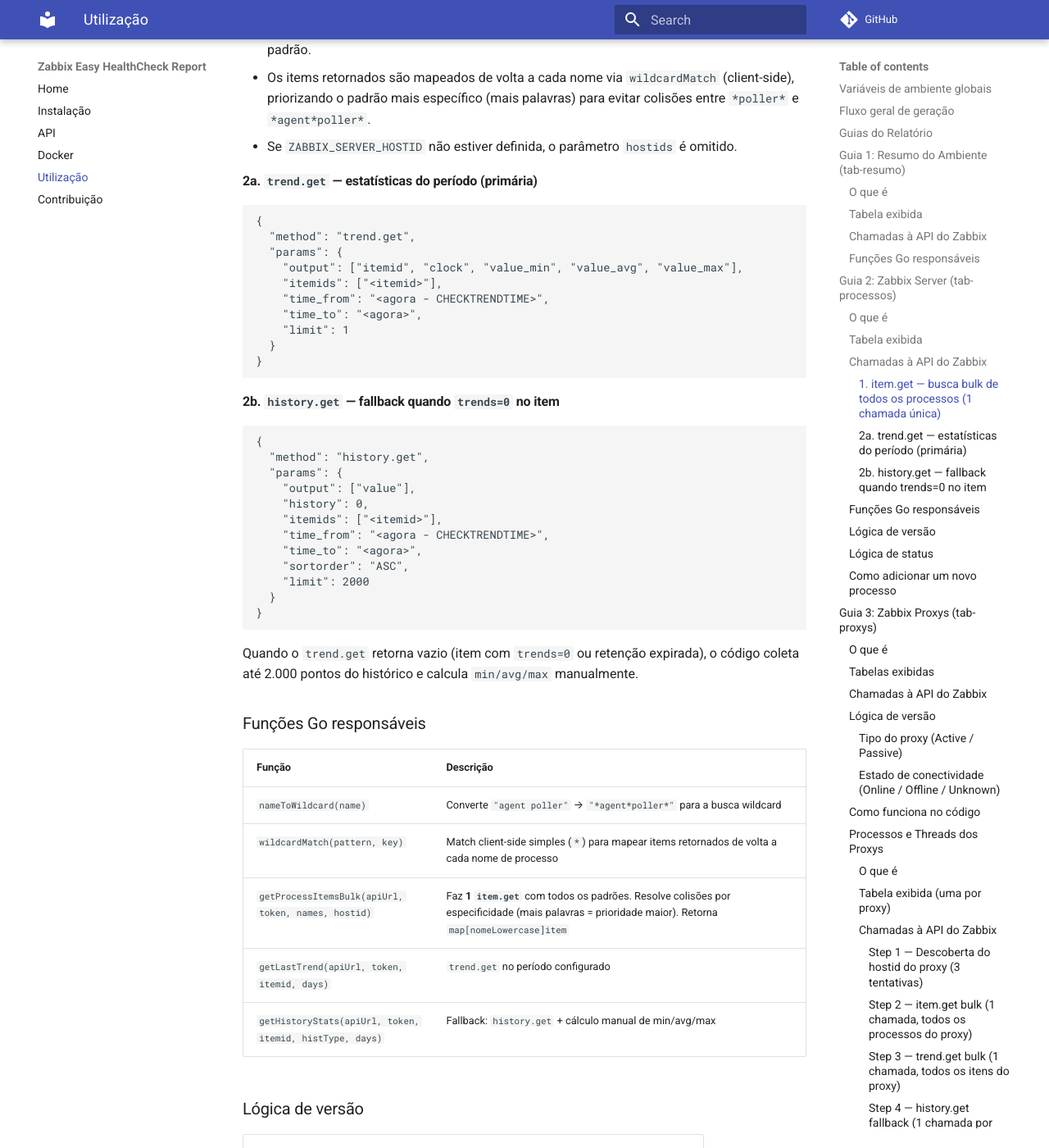
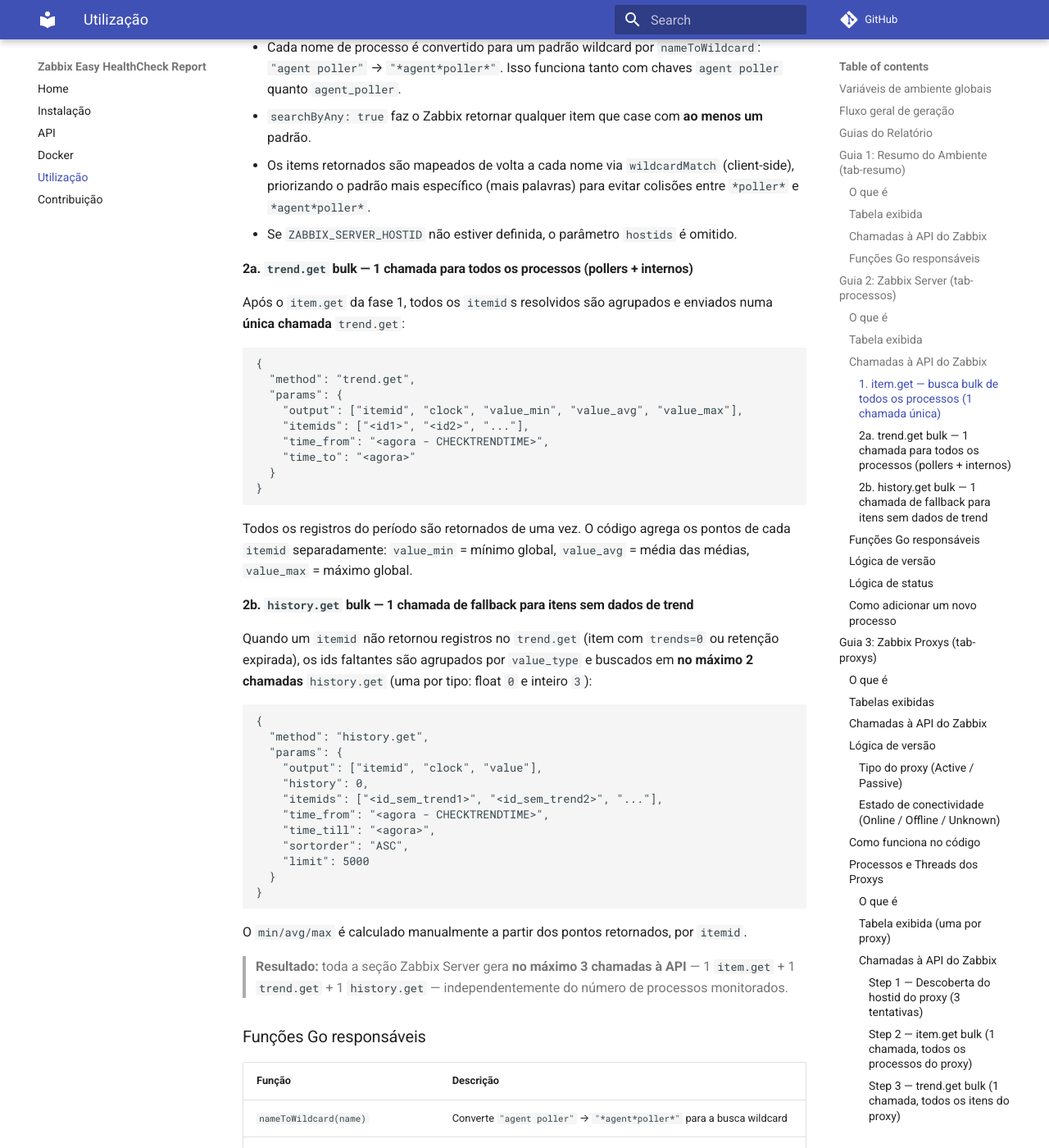
Before and after one commit to bernardolankheet/zabbix-easy, an MkDocs documentation site: the page built from docs/utilizacao.md, in a window 1280 px wide and 1400 px high, scrolled down 4789 px. Shown: the whole window at 82% size. Built offline with MkDocs 1.6.1 and Material for MkDocs 9.7.7, drawn with Linux system fonts in a browser that asks for light colours; comment, search, counter and statistics services are not loaded; some of the changed text lies outside the part shown.

Commit message:
melhorado peformance de checagem em trend e history do zabbix server, reduzido numero de requisicoes

````diff
--- a/docs/utilizacao.md
+++ b/docs/utilizacao.md
@@ -15,7 +15,8 @@
 |-----------------------|---------|---------------------------------------------------------------------------------------------|
 | `ZABBIX_SERVER_HOSTID`| _(vazio)_ | ID do host do Zabbix Server. Usado para filtrar chamadas de item por host. Se não definido, a busca ocorre sem filtro de host. |
 | `CHECKTRENDTIME`      | `30d`   | Janela de tempo para análise de trends/histórico. Aceita sufixo `d` (dias), `h` (horas), `m` (minutos). Ex: `7d`, `24h`. |
-| `MAX_CCONCURRENT`     | `6`     | Número máximo de goroutines paralelas fazendo chamadas à API do Zabbix simultaneamente.      |
+| `MAX_CCONCURRENT`     | `4`     | Número máximo de goroutines paralelas fazendo chamadas à API do Zabbix simultaneamente. Reduzir para `2`–`3` se o Zabbix ficar lento ou retornar timeouts. |
+| `API_TIMEOUT_SECONDS` | `60`    | Timeout em segundos de cada requisição HTTP à API do Zabbix. Timeouts de rede são registrados em log e não tentam retry. Aumentar para `90`–`120` em ambientes com muitos hosts/itens. |
 | `APP_DEBUG`           | _(vazio)_ | `1` ou `true` para ativar logs detalhados de cada requisição/resposta da API Zabbix.        |
 
 ---
@@ -153,39 +154,46 @@
 - Os items retornados são mapeados de volta a cada nome via `wildcardMatch` (client-side), priorizando o padrão mais específico (mais palavras) para evitar colisões entre `*poller*` e `*agent*poller*`.
 - Se `ZABBIX_SERVER_HOSTID` não estiver definida, o parâmetro `hostids` é omitido.
 
-#### 2a. `trend.get` — estatísticas do período (primária)
+#### 2a. `trend.get` bulk — **1 chamada** para todos os processos (pollers + internos)
+
+Após o `item.get` da fase 1, todos os `itemid`s resolvidos são agrupados e enviados numa **única chamada** `trend.get`:
 
 ```json
 {
   "method": "trend.get",
   "params": {
     "output": ["itemid", "clock", "value_min", "value_avg", "value_max"],
-    "itemids": ["<itemid>"],
+    "itemids": ["<id1>", "<id2>", "..."],
     "time_from": "<agora - CHECKTRENDTIME>",
-    "time_to": "<agora>",
-    "limit": 1
+    "time_to": "<agora>"
   }
 }
 ```
 
-#### 2b. `history.get` — fallback quando `trends=0` no item
+Todos os registros do período são retornados de uma vez. O código agrega os pontos de cada `itemid` separadamente: `value_min` = mínimo global, `value_avg` = média das médias, `value_max` = máximo global.
+
+#### 2b. `history.get` bulk — **1 chamada** de fallback para itens sem dados de trend
+
+Quando um `itemid` não retornou registros no `trend.get` (item com `trends=0` ou retenção expirada), os ids faltantes são agrupados por `value_type` e buscados em **no máximo 2 chamadas** `history.get` (uma por tipo: float `0` e inteiro `3`):
 
 ```json
 {
   "method": "history.get",
   "params": {
-    "output": ["value"],
+    "output": ["itemid", "clock", "value"],
     "history": 0,
-    "itemids": ["<itemid>"],
+    "itemids": ["<id_sem_trend1>", "<id_sem_trend2>", "..."],
     "time_from": "<agora - CHECKTRENDTIME>",
-    "time_to": "<agora>",
+    "time_till": "<agora>",
     "sortorder": "ASC",
-    "limit": 2000
+    "limit": 5000
   }
 }
 ```
 
-Quando o `trend.get` retorna vazio (item com `trends=0` ou retenção expirada), o código coleta até 2.000 pontos do histórico e calcula `min/avg/max` manualmente.
+O `min/avg/max` é calculado manualmente a partir dos pontos retornados, por `itemid`.
+
+> **Resultado:** toda a seção Zabbix Server gera **no máximo 3 chamadas à API** — 1 `item.get` + 1 `trend.get` + 1 `history.get` — independentemente do número de processos monitorados.
 
 ### Funções Go responsáveis
 
@@ -194,8 +202,8 @@
 | `nameToWildcard(name)` | Converte `"agent poller"` → `"*agent*poller*"` para a busca wildcard |
 | `wildcardMatch(pattern, key)` | Match client-side simples (`*`) para mapear items retornados de volta a cada nome de processo |
 | `getProcessItemsBulk(apiUrl, token, names, hostid)` | Faz **1 `item.get`** com todos os padrões. Resolve colisões por especificidade (mais palavras = prioridade maior). Retorna `map[nomeLowercase]item` |
-| `getLastTrend(apiUrl, token, itemid, days)` | `trend.get` no período configurado |
-| `getHistoryStats(apiUrl, token, itemid, histType, days)` | Fallback: `history.get` + cálculo manual de min/avg/max |
+| `getTrendsBulkStats(apiUrl, token, itemids)` | **1 `trend.get`** para todos os itemids. Agrega todos os pontos do período por itemid (min/avg/max). Retorna `map[itemid]stats` |
+| `getHistoryStatsBulkByType(apiUrl, token, map[itemid]vtype)` | Fallback: agrupa ids por `value_type`, faz **no máximo 2 `history.get`**. Calcula min/avg/max por itemid. Retorna `map[itemid]stats` |
 
 ### Lógica de versão
 
````
Also changed, not shown: other parts of docs/utilizacao.md (+3 -3 lines), docs/docker.md (+1 -1 lines), 1 other file.
